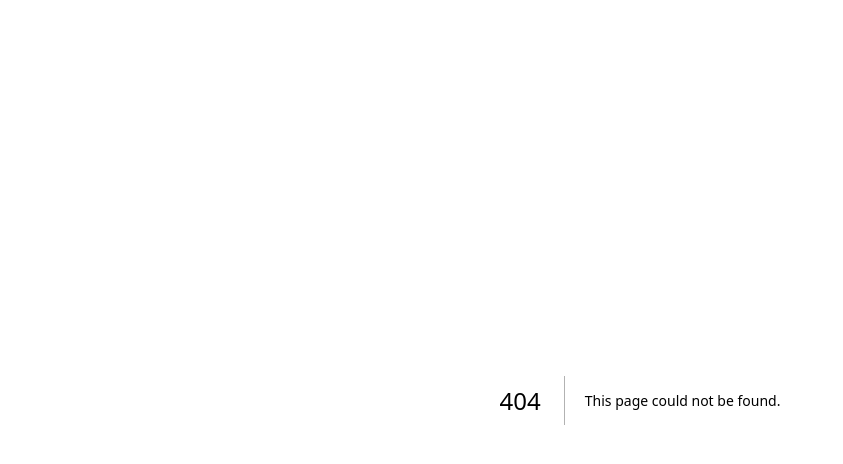
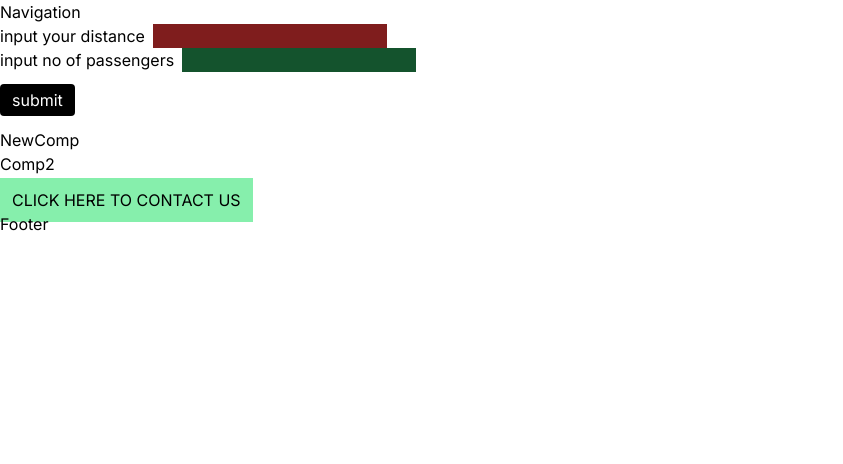
Before and after one commit to ncloudsolution/reacttourism, a Next.js app: page /booking in a window 1280 px wide. Before the commit this address had no page. Shown: the top 464 px of the page, without its empty margins (0-843 px from the left). Built offline with nearby package versions, Linux system fonts and the light colour scheme.

Commit message:
initial commit updated

```diff
--- /dev/null
+++ b/app/booking/page.jsx
@@ -0,0 +1,16 @@
+import Comp2 from "@/components/Comp2";
+import First from "@/components/First";
+import NewComp from "@/components/NewComp";
+import React from "react";
+
+const Booking = () => {
+  return (
+    <>
+      <First />
+      <NewComp />
+      <Comp2 />
+    </>
+  );
+};
+
+export default Booking;
--- a/app/layout.js
+++ b/app/layout.js
@@ -1,6 +1,8 @@
 import { Inter } from "next/font/google";
 import "./globals.css";
 import SingleVehicleContextProvider from "../context/SingleVehicalContextProvider";
+import Navigation from "@/components/Navigation";
+import Footer from "@/components/Footer";
 
 const inter = Inter({ subsets: ["latin"] });
 
@@ -13,7 +15,11 @@ export default function RootLayout({ children }) {
   return (
     <html lang="en">
       <body className={inter.className}>
-        <SingleVehicleContextProvider>{children}</SingleVehicleContextProvider>
+        <SingleVehicleContextProvider>
+          <Navigation />
+          {children}
+          <Footer />
+        </SingleVehicleContextProvider>
       </body>
     </html>
   );
--- /dev/null
+++ b/app/packages/page.jsx
@@ -0,0 +1,7 @@
+import React from "react";
+
+const Packages = () => {
+  return <div>Packages</div>;
+};
+
+export default Packages;
--- a/app/page.js
+++ b/app/page.js
@@ -4,11 +4,5 @@ import Comp2 from "@/components/Comp2";
 import Link from "next/link";
 
 export default function Home() {
-  return (
-    <>
-      <First />
-      <NewComp />
-      <Comp2 />
-    </>
-  );
+  return <></>;
 }
--- /dev/null
+++ b/components/Footer.jsx
@@ -0,0 +1,7 @@
+import React from "react";
+
+const Footer = () => {
+  return <div>Footer</div>;
+};
+
+export default Footer;
--- /dev/null
+++ b/components/Navigation.jsx
@@ -0,0 +1,7 @@
+import React from "react";
+
+const Navigation = () => {
+  return <div>Navigation</div>;
+};
+
+export default Navigation;
```
